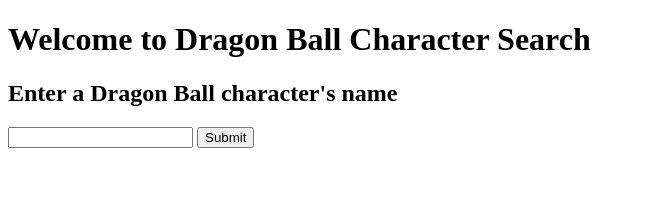
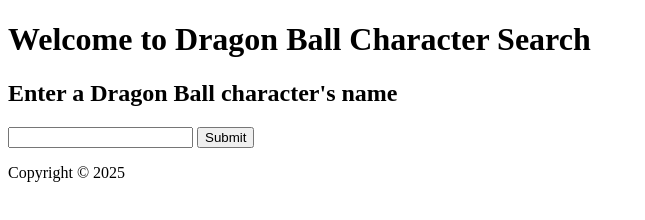
Before and after one commit to alex-badila/wddm127-assignment-2, a plain HTML site: page index.html in a window 1280 px wide. Shown: the whole page, without its empty margins (0-645 px from the left). Drawn offline with Linux system fonts and the light colour scheme.

Commit message:
Added a footer to the page

```diff
--- a/index.html
+++ b/index.html
@@ -22,6 +22,9 @@
         <section class="imgBox"></section>
         <section class="characterInfo"></section>
     </main>
+    <footer>
+        <p>Copyright &copy; 2025</p>
+    </footer>
     <script src="script.js"></script>
 </body>
 </html>
```
